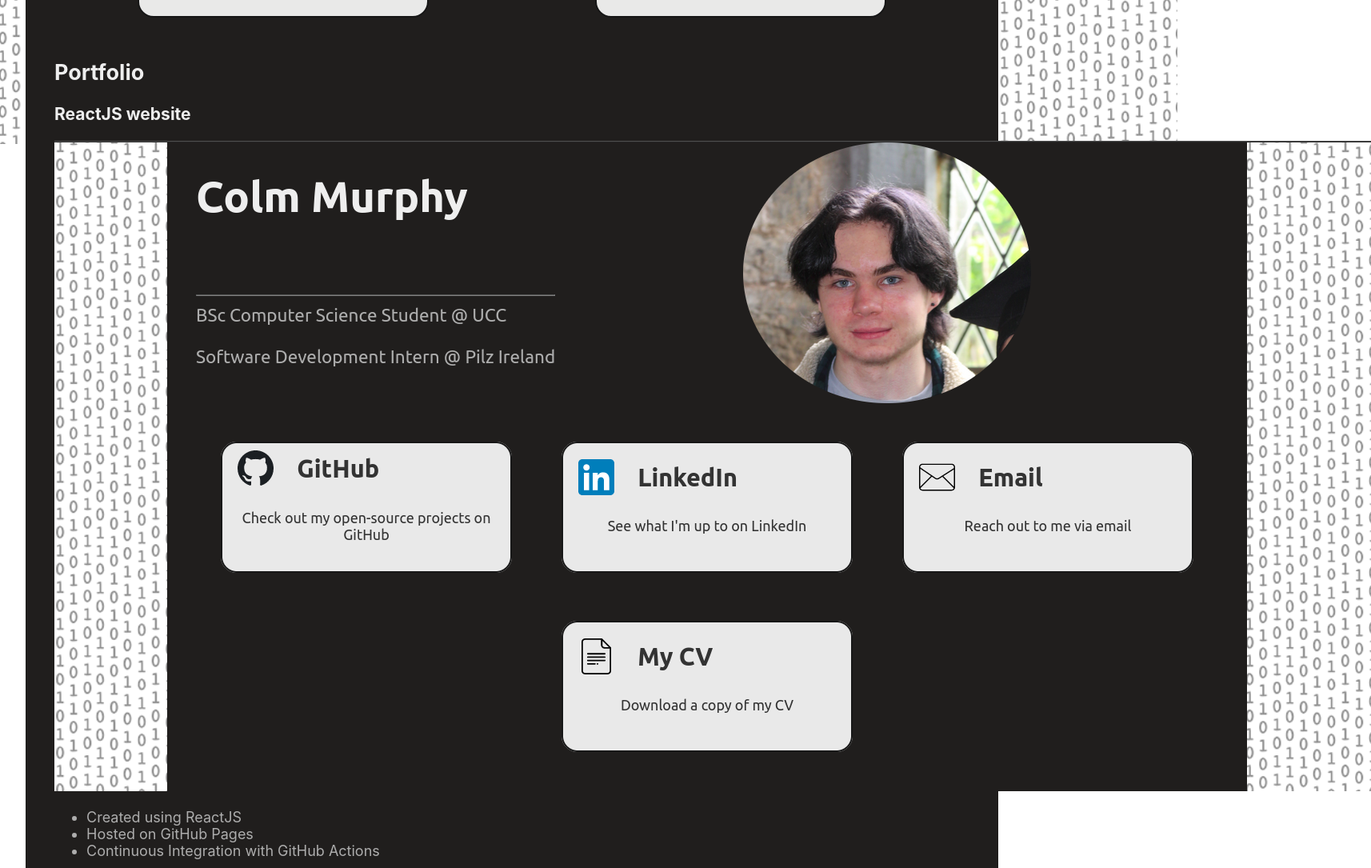
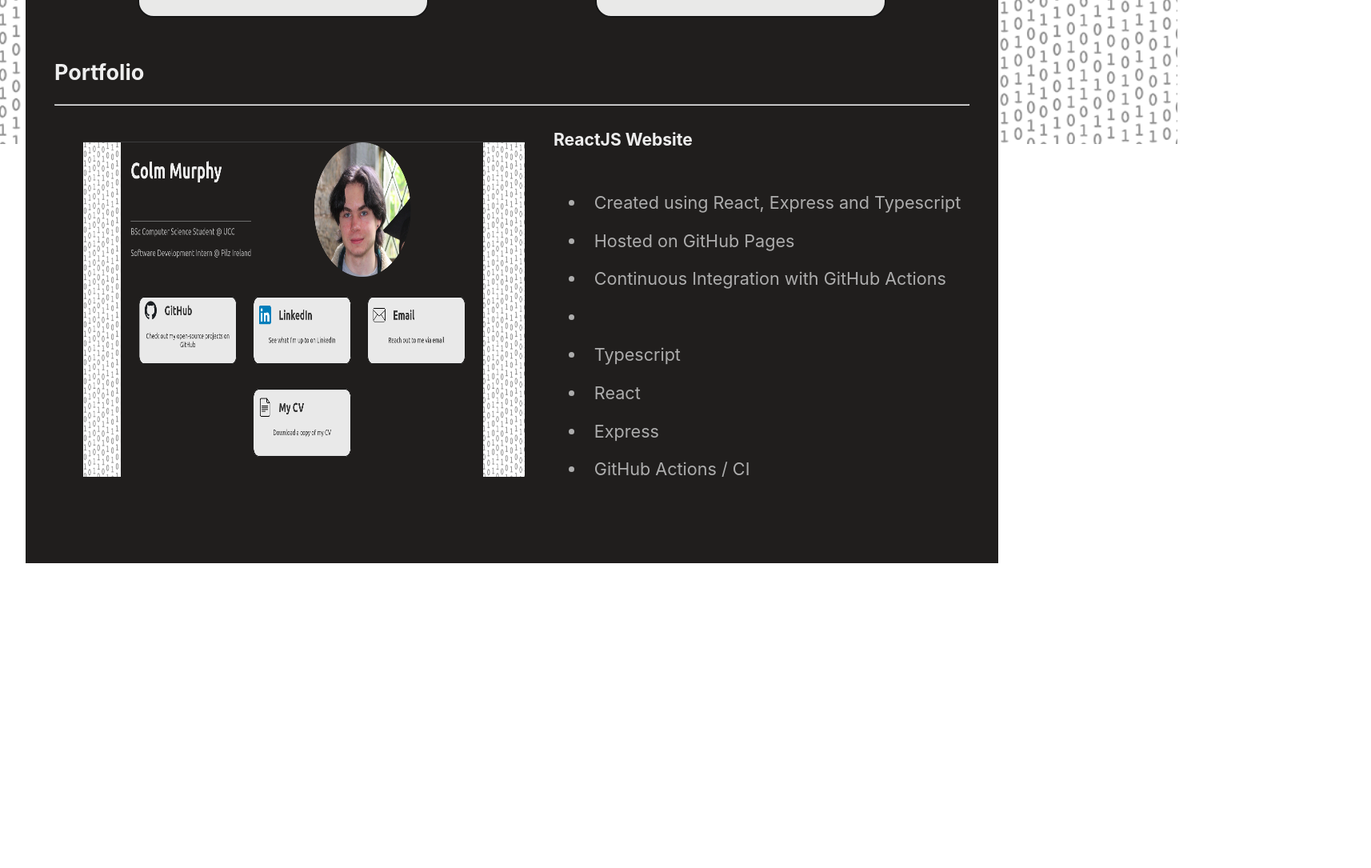
Before and after one commit to colmmurphyxyz/colmmurphyxyz.github.io, a React (Create React App) app: page / in a window 1280 px wide. Shown: the part 740-1825 px from the top of the page at 80% size, 1714 px wide, since content can reach past the window. After the commit the page ends 1444 px from the top, so only its background shows below. Built offline with nearby package versions, Linux system fonts and the light colour scheme.

Commit message:
playing around with mui

```diff
--- a/package.json
+++ b/package.json
@@ -3,6 +3,9 @@
   "version": "0.1.0",
   "private": true,
   "dependencies": {
+    "@emotion/react": "^11.11.4",
+    "@emotion/styled": "^11.11.5",
+    "@mui/material": "^5.15.14",
     "@testing-library/jest-dom": "^5.16.5",
     "@testing-library/react": "^13.4.0",
     "@testing-library/user-event": "^13.5.0",
--- a/src/components/PortfolioWebsite/PortfolioWebsite.module.css
+++ b/src/components/PortfolioWebsite/PortfolioWebsite.module.css
@@ -20,8 +20,8 @@
 
 .portfoliowebsite > .canvascontainer {
     grid-area: canvas;
-    max-width: min(100%, 800px);
-    max-height: min(100%, 800px);
+    max-width: min(100%, 600px);
+    max-height: min(100%, 600px);
     padding: 2em;
 }
 
@@ -32,5 +32,9 @@
 
 .portfoliowebsite > ul {
     grid-area: description;
-    padding: 0;
+    font-size: 1.2rem;
 }
+
+.portfoliowebsite > ul > li {
+    padding: 0.5em;
+}
--- a/src/components/PortfolioWebsite/PortfolioWebsite.tsx
+++ b/src/components/PortfolioWebsite/PortfolioWebsite.tsx
@@ -1,6 +1,8 @@
 import { useEffect, useState } from "react";
+import Card from "@mui/material/Card";
 import styles from "./PortfolioWebsite.module.css";
 import "./PortfolioWebsite.module.css";
+import { Button, CardActions, CardContent, CardMedia, Typography } from "@mui/material";
 
 const PortfolioWebsite: React.FC = () => {
 
@@ -10,13 +12,16 @@ const PortfolioWebsite: React.FC = () => {
         return (
             <>
                 <ul>
-                    <li>Created using ReactJS</li>
+                    <li>Created using React, Express and Typescript</li>
                     <li>Hosted on GitHub Pages</li>
                     <li>Continuous Integration with GitHub Actions</li>
-                    <li>Pretty cool imo</li>
-                    <li><strong>It even runs Doom</strong></li>
+                    <li> <br /> </li>
+                    <li>Typescript</li>
+                    <li>React</li>
+                    <li>Express</li>
+                    <li>GitHub Actions / CI</li>
                 </ul>
-                <button onClick={() => setInDoomMode(true)}>Enter Doom Mode</button>
+                {/* <button onClick={() => setInDoomMode(true)}>Enter Doom Mode</button> */}
             </>
         );
     };
--- a/src/views/Home/Home.tsx
+++ b/src/views/Home/Home.tsx
@@ -1,5 +1,6 @@
 import Header from "../../components/Header/Header";
 import { QuickLink, QuickLinkProps } from "../../components/QuickLink/QuickLink";
+import PortfolioWebsite from "../../components/PortfolioWebsite/PortfolioWebsite";
 import styles from "./Home.module.css";
 import "./Home.module.css";
 
@@ -43,16 +44,8 @@ const Home = (): JSX.Element => {
                 </div>
                 <section id={styles.portfolio}>
                     <h2>Portfolio</h2>
-                    <article id={styles.personalwebsite}>
-                        <h3>ReactJS website</h3>
-                        <img src="img/webpage.png" />
-                        <ul>
-                            <li>Created using ReactJS</li>
-                            <li>Hosted on GitHub Pages</li>
-                            <li>Continuous Integration with GitHub Actions</li>
-                        </ul>
-                    </article>
-
+                    <hr />
+                    <PortfolioWebsite />
                 </section>
             </main>
         </>
```
Also changed, not shown: 1 other file (tests, documents, lock files or other folders).
